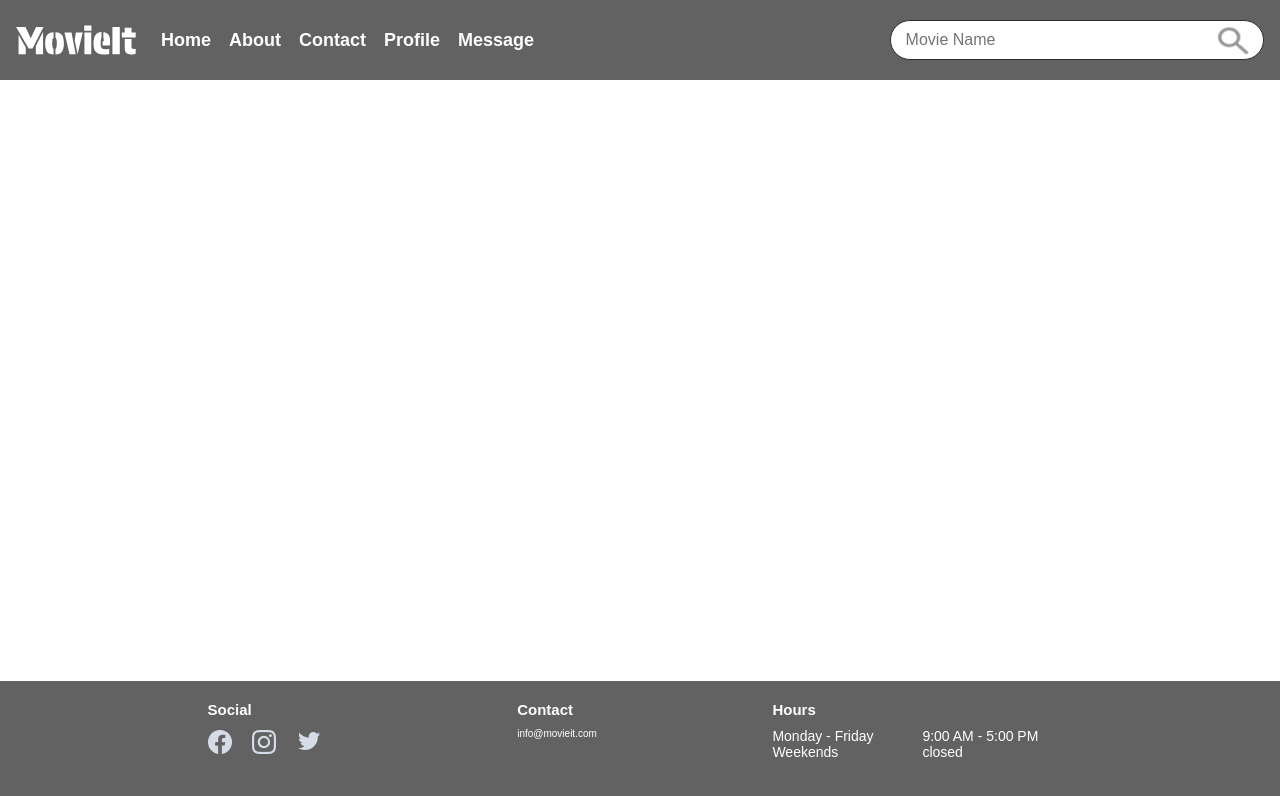
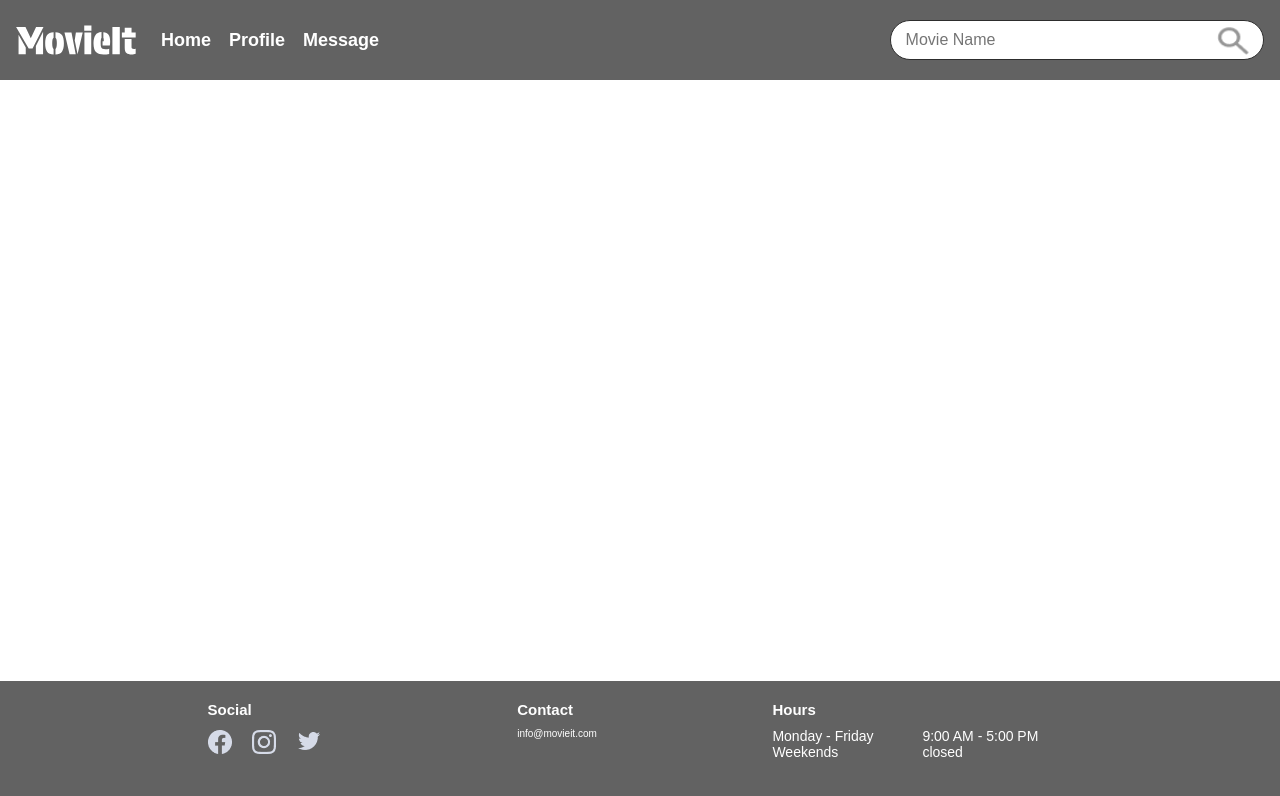
Before and after one commit to k18382003/movieit, a React (Create React App) app: page /profile/edit in a window 1280 px wide. Shown: the top 796 px of the page. Built offline with nearby package versions, Linux system fonts and the light colour scheme; no server answers.

Commit message:
Move about and Contact to nice to have

```diff
--- a/src/components/Nav/Nav.js
+++ b/src/components/Nav/Nav.js
@@ -21,12 +21,12 @@ const Nav = () => {
             <Link>
               <li className="nav__item">Home</li>
             </Link>
-            <Link>
+            {/* <Link>
               <li className="nav__item">About</li>
             </Link>
             <Link>
               <li className="nav__item">Contact</li>
-            </Link>
+            </Link> */}
             <Link>
               <li className="nav__item">Profile</li>
             </Link>
```
